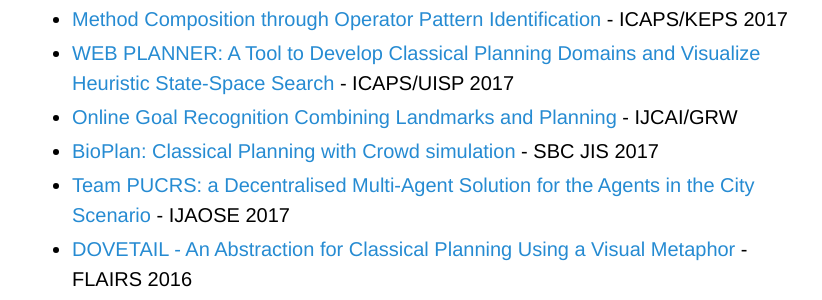
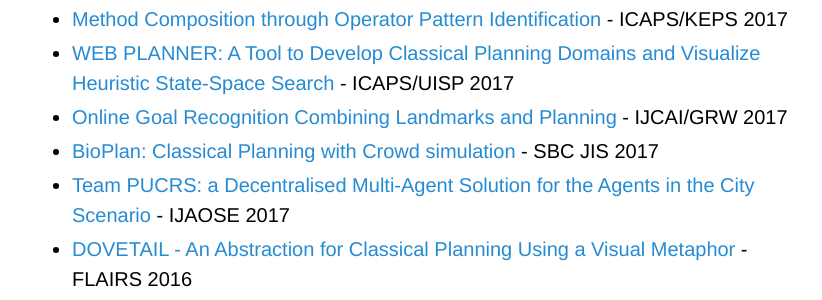
Before and after one commit to Maumagnaguagno/maumagnaguagno.github.io, a Jekyll site: the page built from publications.md, in a window 1280 px wide. Shown: the part 158-458 px from the top of the page, without its empty margins (228-1050 px from the left). Built offline with Jekyll 4.4.1, drawn with Linux system fonts in a browser that asks for light colours; our own code applies the rules of GitHub Pages for plain Markdown files.

Commit message:
Add missing year to publications

```diff
--- a/publications.md
+++ b/publications.md
@@ -7,7 +7,7 @@ hidden: true
 # Publications
 - [Method Composition through Operator Pattern Identification](http://icaps17.icaps-conference.org/workshops/KEPS/proceedingsKEPS.pdf#page=57) - ICAPS/KEPS 2017
 - [WEB PLANNER: A Tool to Develop Classical Planning Domains and Visualize Heuristic State-Space Search](http://icaps17.icaps-conference.org/workshops/UISP/uisp17proceedings.pdf#page=36) - ICAPS/UISP 2017
-- [Online Goal Recognition Combining Landmarks and Planning](https://www.meneguzzi.eu/felipe/pubs/grw-discrete-continuous-gr-2017.pdf) - IJCAI/GRW
+- [Online Goal Recognition Combining Landmarks and Planning](https://www.meneguzzi.eu/felipe/pubs/grw-discrete-continuous-gr-2017.pdf) - IJCAI/GRW 2017
 - [BioPlan: Classical Planning with Crowd simulation](https://www.meneguzzi.eu/felipe/pubs/sbc-jis-bioplan-2017.pdf) - SBC JIS 2017
 - [Team PUCRS: a Decentralised Multi-Agent Solution for the Agents in the City Scenario](https://www.meneguzzi.eu/felipe/pubs/ijaose-mapc-2017.pdf) - IJAOSE 2017
 - [DOVETAIL - An Abstraction for Classical Planning Using a Visual Metaphor](https://www.aaai.org/ocs/index.php/FLAIRS/FLAIRS16/paper/viewFile/12966/12544) - FLAIRS 2016
```
